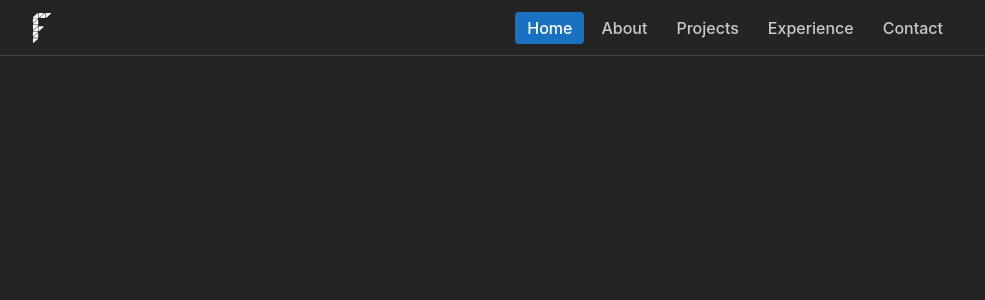
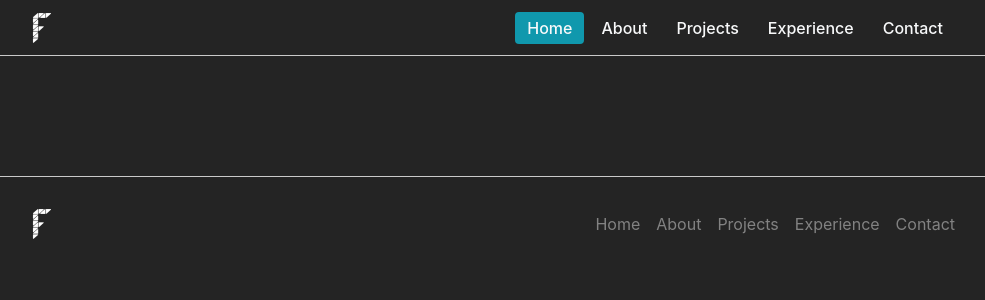
Before and after one commit to FouL06/portfolioV2, a React (Vite) app: page / in a window 1280 px wide. Shown: the top 300 px of the page, without its empty margins (149-1134 px from the left). Built offline with nearby package versions, Linux system fonts and the light colour scheme.

Commit message:
added footer

```diff
--- a/src/App.tsx
+++ b/src/App.tsx
@@ -2,11 +2,13 @@ import "./App.css";
 import "@mantine/core/styles.css";
 import { MantineProvider } from "@mantine/core";
 import { Navbar } from "./components/navbar/navbar";
+import { Footer } from "./components/footer/footer";
 
 export default function App() {
   return (
     <MantineProvider defaultColorScheme="dark">
       <Navbar />
+      <Footer />
     </MantineProvider>
   );
 }
--- /dev/null
+++ b/src/components/footer/footer.module.css
@@ -0,0 +1,23 @@
+.footer {
+  margin-top: rem(120px);
+  border-top: rem(1px) solid
+    light-dark(var(--mantine-color-gray-0), var(--mantine-color-dark-0));
+}
+
+.inner {
+  display: flex;
+  justify-content: space-between;
+  align-items: center;
+  padding-top: var(--mantine-spacing-xl);
+  padding-bottom: var(--mantine-spacing-xl);
+
+  @media (max-width: $mantine-breakpoint-xs) {
+    flex-direction: column;
+  }
+}
+
+.links {
+  @media (max-width: $mantine-breakpoint-xs) {
+    margin-top: var(--mantine-spacing-md);
+  }
+}
--- /dev/null
+++ b/src/components/footer/footer.tsx
@@ -0,0 +1,34 @@
+import { Container, Group, Anchor } from "@mantine/core";
+import classes from "./footer.module.css";
+import logo from "../../images/Logo.svg";
+
+const Links = [
+  { link: "#Home", label: "Home" },
+  { link: "#About", label: "About" },
+  { link: "#Projects", label: "Projects" },
+  { link: "#Experience", label: "Experience" },
+  { link: "#Contact", label: "Contact" },
+];
+
+export function Footer() {
+  const FooterItems = Links.map((link) => (
+    <Anchor<"a">
+      c="dimmed"
+      key={link.label}
+      href={link.link}
+      onClick={(e) => e.preventDefault()}
+      size="md"
+    >
+      {link.label}
+    </Anchor>
+  ));
+
+  return (
+    <div className={classes.footer}>
+      <Container className={classes.inner}>
+        <img src={logo} height={30} width={30} />
+        <Group className={classes.links}>{FooterItems}</Group>
+      </Container>
+    </div>
+  );
+}
--- a/src/components/navbar/navbar.module.css
+++ b/src/components/navbar/navbar.module.css
@@ -3,7 +3,7 @@
   margin-bottom: rem(120px);
   background-color: var(--mantine-color-body);
   border-bottom: rem(1px) solid
-    light-dark(var(--mantine-color-gray-3), var(--mantine-color-dark-4));
+    light-dark(var(--mantine-color-gray-0), var(--mantine-color-dark-0));
 }
 
 .inner {
@@ -19,7 +19,7 @@
   padding: rem(8px) rem(12px);
   border-radius: var(--mantine-radius-sm);
   text-decoration: none;
-  color: light-dark(var(--mantine-color-gray-7), var(--mantine-color-dark-0));
+  color: light-dark(var(--mantine-color-gray-5), var(--mantine-color-gray-0));
   font-size: var(--mantine-font-size-md);
   font-weight: 500;
 
@@ -31,8 +31,8 @@
   }
 
   [data-mantine-color-scheme] &[data-active] {
-    background-color: var(--mantine-color-blue-filled);
-    color: var(--mantine-color-white);
+    background-color: var(--mantine-color-cyan-7);
+    color: var(--mantine-color-gray-0);
   }
 }
 
@@ -42,9 +42,9 @@
   right: 0;
   background-color: var(--mantine-color-body);
   border: rem(1px) solid
-    light-dark(var(--mantine-color-gray-3), var(--mantine-color-dark-4));
+    light-dark(var(--mantine-color-gray-0), var(--mantine-color-dark-3));
   padding: rem(10px);
-  border-radius: var(--mantine-radius-md);
+  border-radius: var(--mantine-radius-sm);
   width: 100%;
 }
 
--- a/src/components/navbar/navbar.tsx
+++ b/src/components/navbar/navbar.tsx
@@ -1,5 +1,5 @@
 import { useState } from "react";
-import { useDisclosure } from "@mantine/hooks";
+import { useClickOutside } from "@mantine/hooks";
 import { Container, Group, Burger, Transition, Paper } from "@mantine/core";
 import classes from "./navbar.module.css";
 import logo from "../../images/Logo.svg";
@@ -14,9 +14,25 @@ const Links = [
 
 export function Navbar() {
   const [active, setActive] = useState(Links[0].link);
-  const [opened, { toggle }] = useDisclosure(false);
+  const [opened, setOpened] = useState(false);
+  const clickOutsideRef = useClickOutside(() => setOpened(false));
 
   const NavItems = Links.map((link) => (
+    <a
+      key={link.label}
+      href={link.link}
+      className={classes.link}
+      data-active={active === link.link || undefined}
+      onClick={(e) => {
+        e.preventDefault();
+        setActive(link.link);
+      }}
+    >
+      {link.label}
+    </a>
+  ));
+
+  const MenuItems = Links.map((link) => (
     <a
       key={link.label}
       href={link.link}
@@ -25,6 +41,7 @@ export function Navbar() {
       onClick={(event) => {
         event.preventDefault();
         setActive(link.link);
+        setOpened(!opened);
       }}
     >
       {link.label}
@@ -33,23 +50,30 @@ export function Navbar() {
 
   return (
     <header className={classes.header}>
-      <Container size="md" className={classes.inner}>
+      <Container size="md" className={classes.inner} ref={clickOutsideRef}>
         <img src={logo} height={30} width={30} />
         <Group gap={5} visibleFrom="xs">
           {NavItems}
         </Group>
-        <Burger opened={opened} onClick={toggle} hiddenFrom="xs" size="sm" />
+        <Burger
+          opened={opened}
+          onClick={() => {
+            setOpened(!opened);
+          }}
+          hiddenFrom="xs"
+          size="sm"
+        />
       </Container>
 
       <Transition
         mounted={opened}
         transition="slide-left"
-        duration={300}
+        duration={200}
         timingFunction="ease"
       >
         {(styles) => (
           <Paper className={classes.linksContainer} style={styles}>
-            <Group gap={5}>{NavItems}</Group>
+            <Group gap={5}>{MenuItems}</Group>
           </Paper>
         )}
       </Transition>
```
